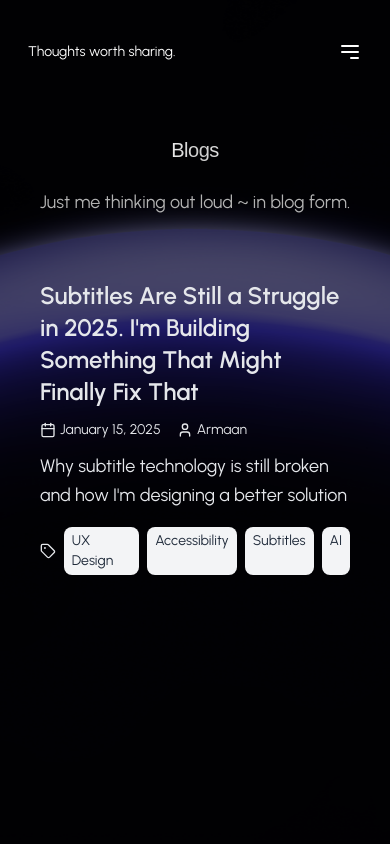
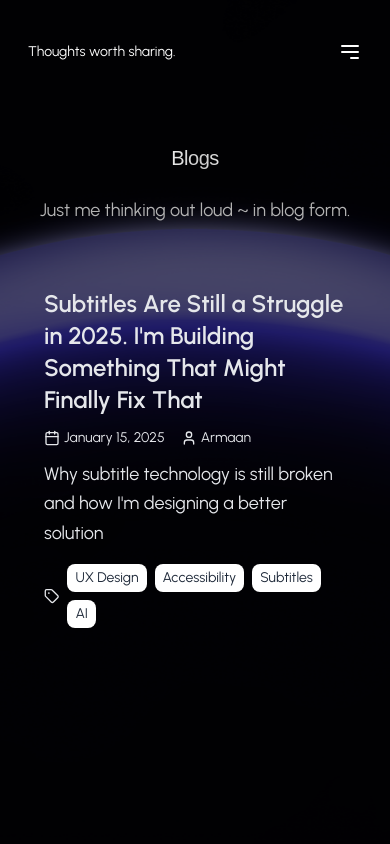
Before and after one commit to armaanux/armaanux.in, a React (Vite) app: page /blogs in a window 390 px wide. Shown: the top 844 px of the page. Built offline with nearby package versions, Linux system fonts and the light colour scheme; a web font is replaced by a local one.

Commit message:
refactor: improve layout and styling in BlogList, BlogPost, and BlogPostPage components; clean up Milestones page

```diff
--- a/src/components/BlogList.tsx
+++ b/src/components/BlogList.tsx
@@ -10,18 +10,15 @@ interface BlogListProps {
 export const BlogList: React.FC<BlogListProps> = ({ posts }) => {
   return (
     <div className="min-h-screen">
-      <div className="max-w-4xl mx-auto px-4 py-8">
-
-          <div className="flex-col justify-center items-center gap-6 flex pb-10">
-                <div className="font-first text-xl md:text-4xl bg-gradient-to-r bg-clip-text  text-transparent
+      <div className="max-w-4xl mx-auto px-5">
+        <div className="flex-col justify-center items-center gap-6 flex py-10">
+          <div className="font-first text-xl md:text-4xl bg-gradient-to-r bg-clip-text  text-transparent
             from-[#FFFFFF]  via-[#CACACA] to-[#FFFFFF]
             animate-text tracking-tight">Blogs</div>
-                <div className="text-[#B3B3B3] text-lg text-center">
-                    Just me thinking out loud ~ in blog form.
-                </div>
-            </div>
-
-
+          <div className="text-[#B3B3B3] text-lg text-center">
+            Just me thinking out loud ~ in blog form.
+          </div>
+        </div>
         <div className="space-y-8">
           {posts.map((post) => (
             <article key={post.slug} className="rounded-lg p-6 transition-shadow">
@@ -56,11 +53,11 @@ export const BlogList: React.FC<BlogListProps> = ({ posts }) => {
                 {post.tags && (
                   <div className="flex items-center gap-2">
                     <Tag size={16} className="text-gray-200" />
-                    <div className="flex gap-2">
+                    <div className="flex flex-wrap gap-2">
                       {post.tags.map((tag) => (
                         <span
                           key={tag}
-                          className="px-2 py-1 bg-gray-100 text-gray-800 rounded-md text-sm"
+                          className="px-2 py-1 bg-white text-gray-800 rounded-md text-sm text-nowrap"
                         >
                           {tag}
                         </span>
--- a/src/components/BlogPost.tsx
+++ b/src/components/BlogPost.tsx
@@ -15,7 +15,7 @@ interface BlogPostProps {
 
 export const BlogPost: React.FC<BlogPostProps> = ({ children, frontmatter }) => {
   return (
-    <div className="min-h-screen">
+    <div className="min-h-screen bg-black">
       <div className="max-w-4xl mx-auto px-4 py-8">
         {/* Back to blog button */}
         <Link
--- a/src/components/BlogPostPage.tsx
+++ b/src/components/BlogPostPage.tsx
@@ -41,7 +41,7 @@ const BlogPostPage: React.FC = () => {
 
 // Loading skeleton component
 const LoadingSkeleton = () => (
-  <div className="min-h-screen">
+  <div className="min-h-screen bg-black">
     <div className="max-w-4xl mx-auto px-4 py-8">
       <Link
         to="/blogs"
--- a/src/pages/Milestones.tsx
+++ b/src/pages/Milestones.tsx
@@ -105,9 +105,9 @@ export const Milestones = () => {
                 <div className="pb-2 flex flex-row gap-1"><img src={star} /><img src={star} /><img src={star} /><img src={star} /><img src={star} /></div>
                 <div className="pb-2 font-[350]">{comment}</div>
                 <div className="flex flex-row justify-between items-center gap-4">
-                    <div className="text-lg p-0">{name}</div>
-                    <img src={userName} />
-                  </div>
+                  <div className="text-lg p-0">{name}</div>
+                  <img src={userName} />
+                </div>
               </div>
             )
           )}
```
